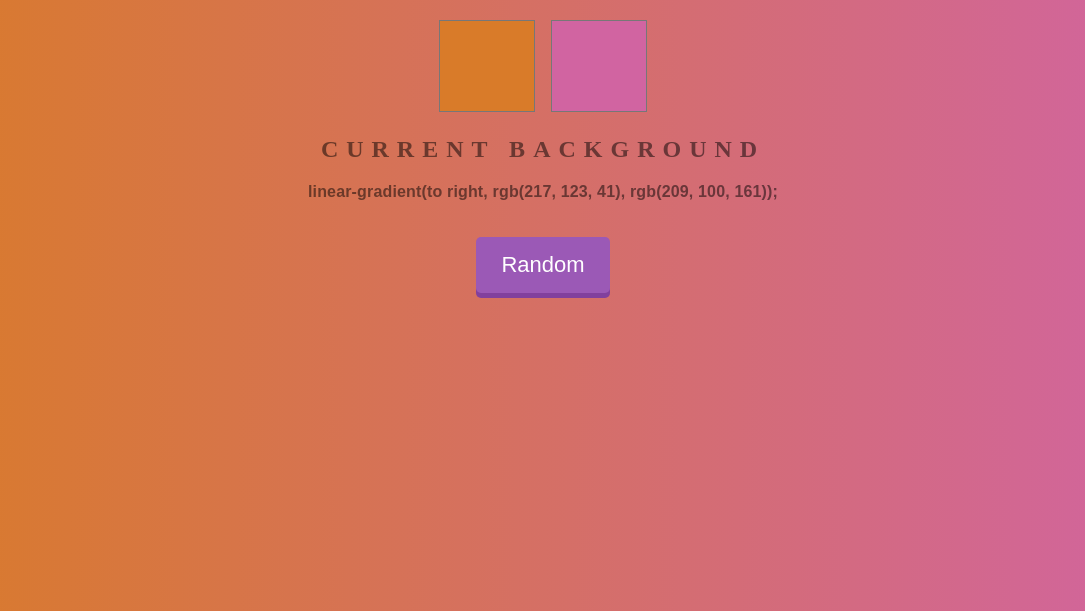
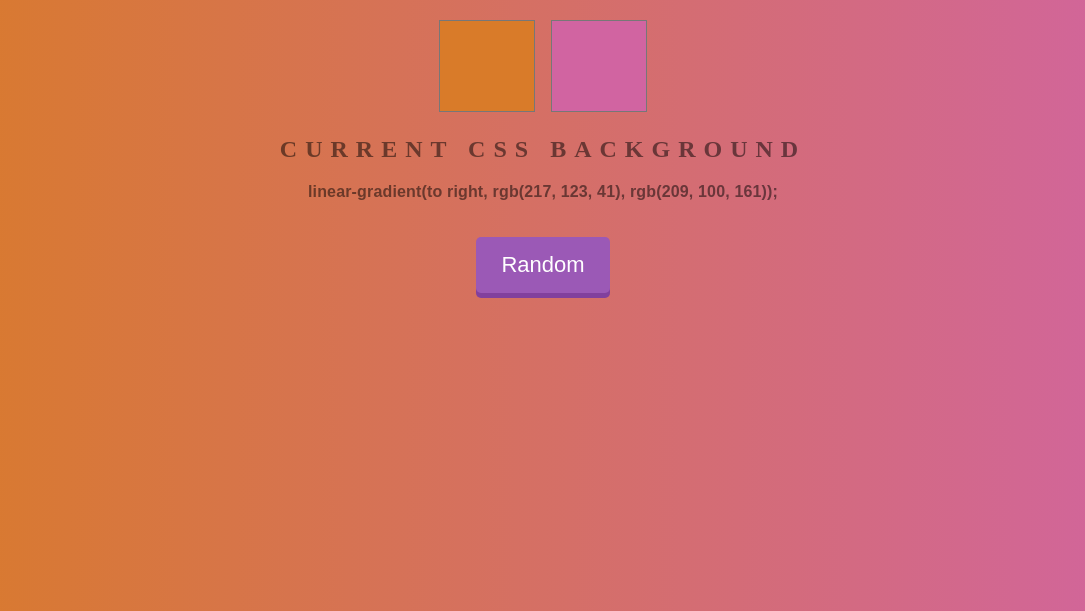
Before and after one commit to ksteindals/background-generator, a plain HTML site: page index.html in a window 1280 px wide. Shown: the part 189-800 px from the top of the page, without its empty margins (97-1182 px from the left). Drawn offline with Linux system fonts and the light colour scheme.

Commit message:
changing title

```diff
--- a/index.html
+++ b/index.html
@@ -8,7 +8,7 @@
 	<h1>Background Generator</h1>
 	<input class="color1" type="color" name="color1" value="#00ff69">
 	<input class="color2" type="color" name="color2" value="#009eff">
-	<h2>Current Background</h2>
+	<h2>Current CSS Background</h2>
 	<h3></h3>
 	<button id="random" class="btn purple">Random</button>
 
```
